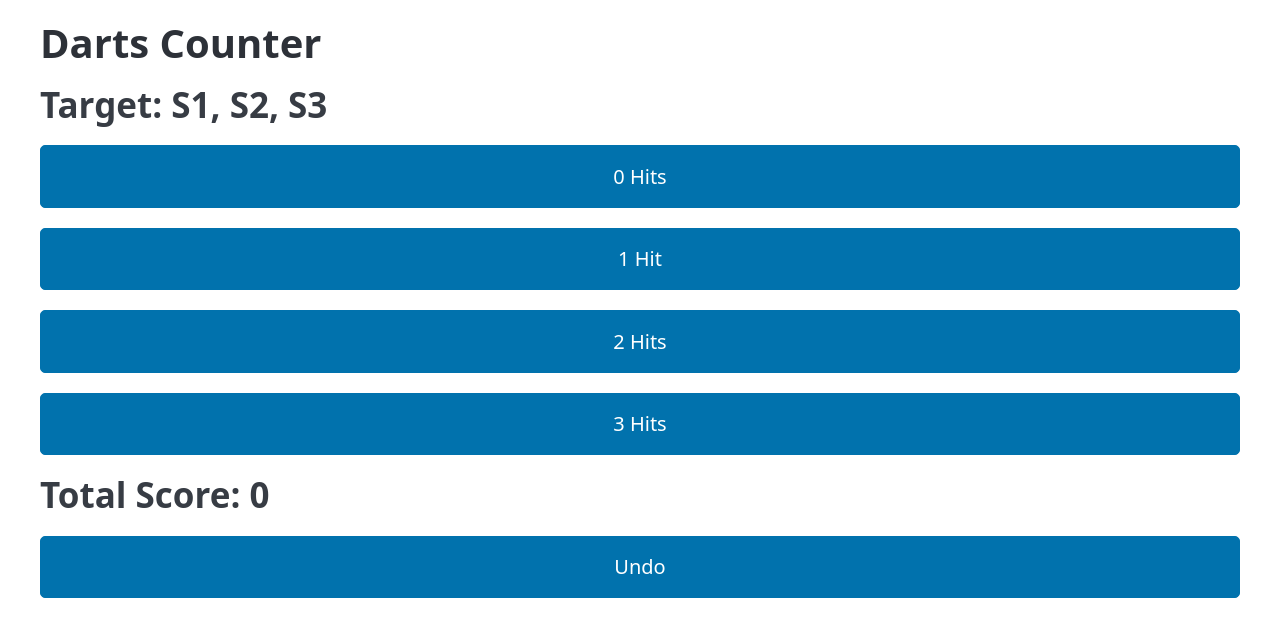
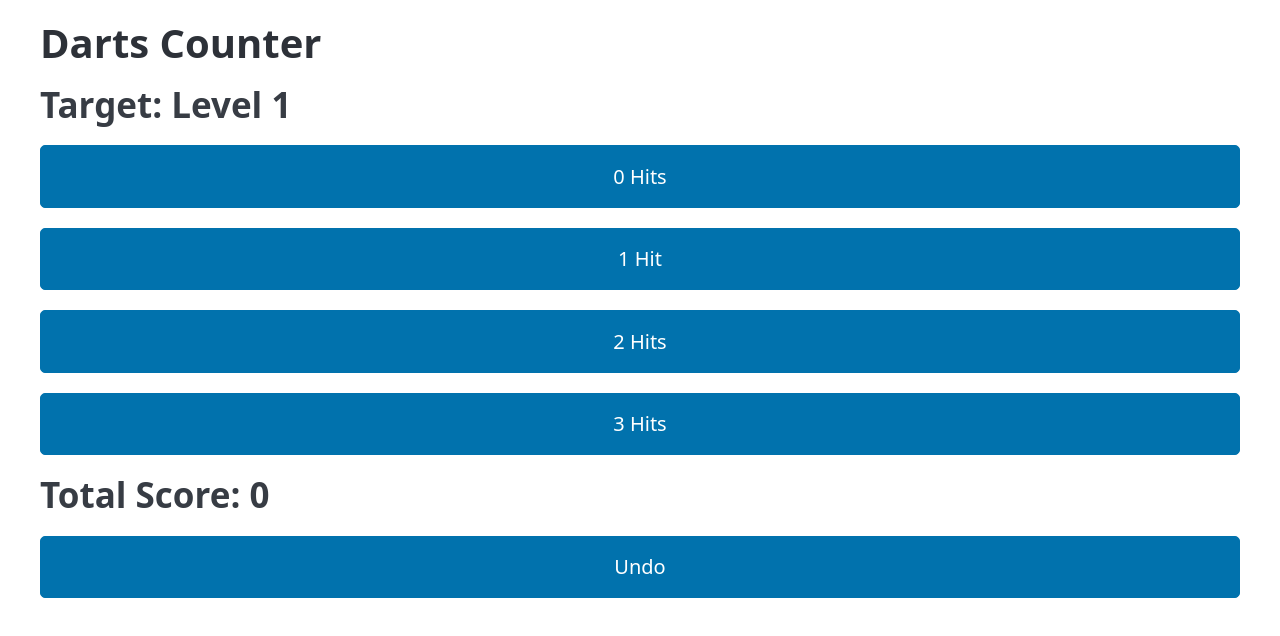
Before and after one commit to nillsn/nillsn.github.io, a plain HTML site: page darts-counter.html in a window 1280 px wide. Drawn offline with nearby package versions, Linux system fonts and the light colour scheme.

Commit message:
rename levels

```diff
--- a/darts-counter.html
+++ b/darts-counter.html
@@ -27,13 +27,13 @@
         <script>
             const scores = [];
             const levels = [
-                "S1, S2, S3",
-                "S4, S5, S6",
-                "S7, S8, S9",
-                "S10, S11, S12",
-                "S13, S14, S15",
-                "S16, S17, S18",
-                "S19, S20, Bull (25)"
+                "Level 1",
+                "Level 2",
+                "Level 3",
+                "Level 4",
+                "Level 5",
+                "Level 6",
+                "Level 7",
             ];
 
             function updateCounter(hits) {
```
